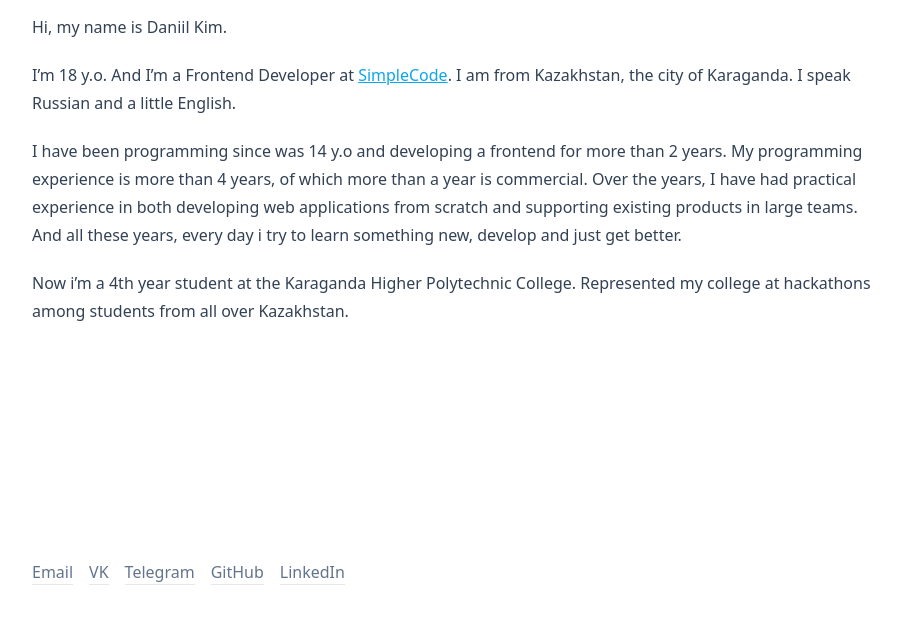
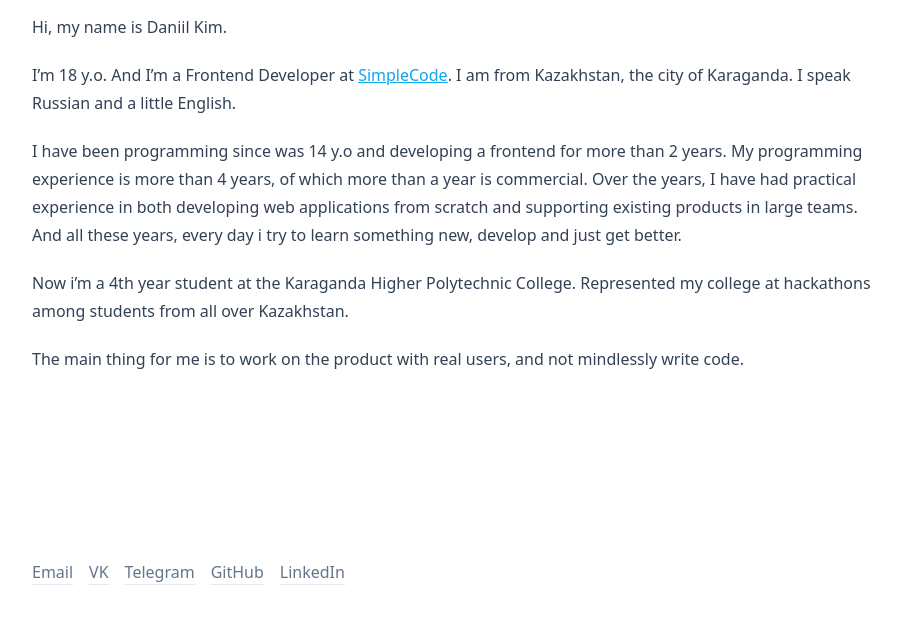
Before and after one commit to DaniilKimlb/daniilkim, an Astro site: page /about in a window 1280 px wide. Shown: the part 175-796 px from the top of the page, without its empty margins (184-1085 px from the left). Built offline with nearby package versions, Linux system fonts and the light colour scheme; Astro itself is replaced by a stand-in of ours.

Commit message:
feat: new info about me

```diff
--- a/src/pages/about.md
+++ b/src/pages/about.md
@@ -12,3 +12,5 @@ I'm 18 y.o. And I'm a Frontend Developer at [SimpleCode](http://simplecode.kz).
 I have been programming since was 14 y.o and developing a frontend for more than 2 years. My programming experience is more than 4 years, of which more than a year is commercial. Over the years, I have had practical experience in both developing web applications from scratch and supporting existing products in large teams. And all these years, every day i try to learn something new, develop and just get better.
 
 Now i'm a 4th year student at the Karaganda Higher Polytechnic College. Represented my college at hackathons among students from all over Kazakhstan.
+
+The main thing for me is to work on the product with real users, and not mindlessly write code.
```
Also changed, not shown: 1 other file.
